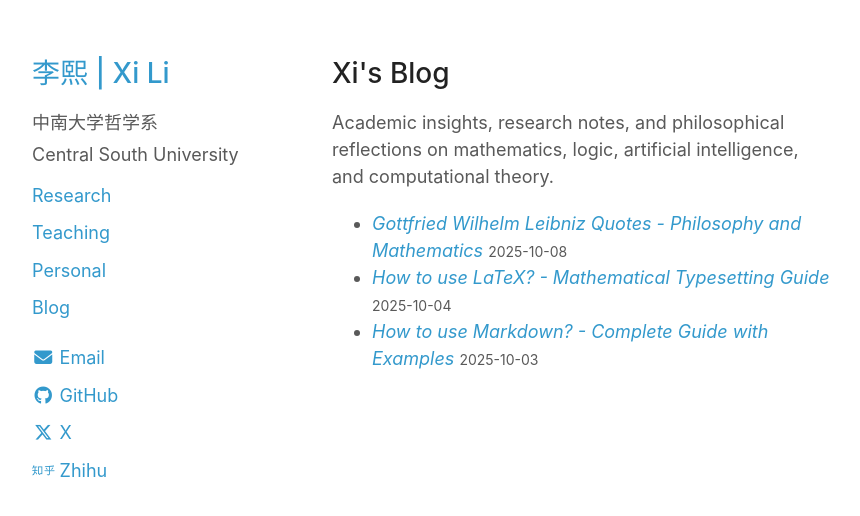
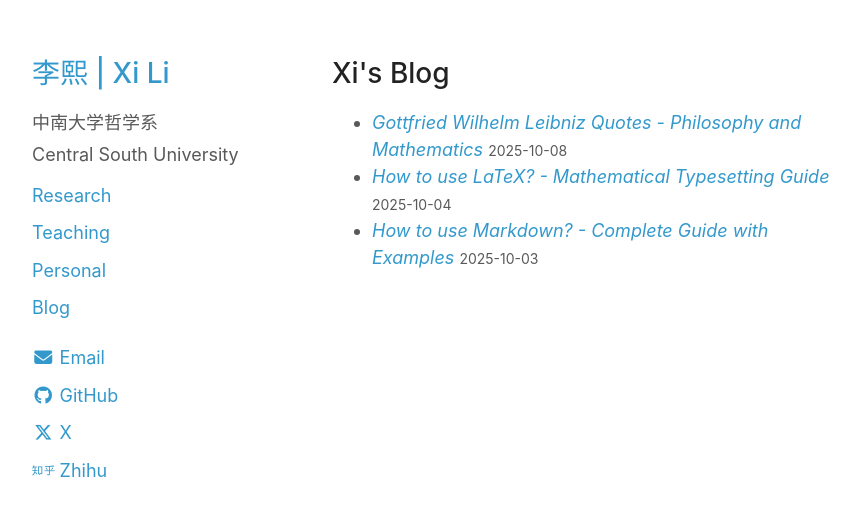
Before and after one commit to rickylixi/rickylixi.github.io, a Jekyll site: the page built from blog/index.html, in a window 1280 px wide. Shown: the top 516 px of the page, without its empty margins (26-886 px from the left). Built offline with Jekyll 4.4.1, drawn with Linux system fonts in a browser that asks for light colours; the list of posts is cut into pages by our own code.

Commit message:
Update index.html

```diff
--- a/blog/index.html
+++ b/blog/index.html
@@ -5,7 +5,6 @@ description: "Explore articles on Kolmogorov Complexity, Solomonoff Induction, M
 canonical_url: "/blog/"
 ---
 <h1>Xi's Blog</h1>
-<p>Academic insights, research notes, and philosophical reflections on mathematics, logic, artificial intelligence, and computational theory.</p>
 
 <ul>
 {% for post in paginator.posts %}
```
